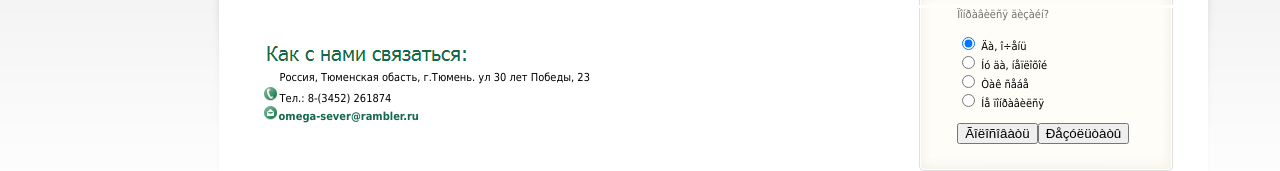
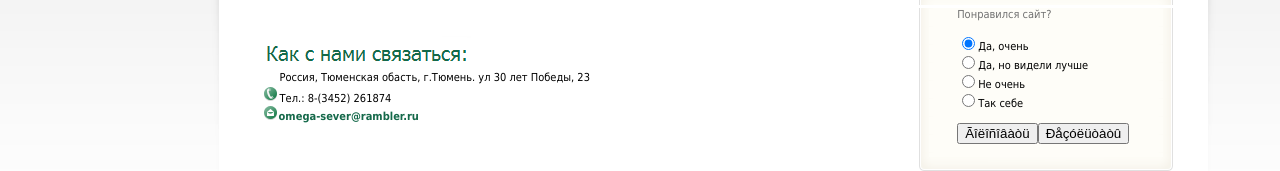
Before and after one commit to evgen-starkov/omega, a plain HTML site: page contacts.htm in a window 1280 px wide. Shown: the part 667-838 px from the top of the page. Drawn offline with Linux system fonts and the light colour scheme.

Commit message:
Update contacts.htm

```diff
--- a/contacts.htm
+++ b/contacts.htm
@@ -214,11 +214,11 @@
 
                 <td width="63%" align="left"><div id="vote-layer">
 
-        <table width="100%"><tbody><tr><td class="slink">Ïîíðàâèëñÿ äèçàéí?</td></tr></tbody></table><br>
+        <table width="100%"><tbody><tr><td class="slink">Понравился сайт?</td></tr></tbody></table><br>
 
 	    <form method="post" name="vote" action="">
 
-        <div id="dle-vote"><div class="vote"><input name="vote_check" type="radio" checked="checked" value="0"> Äà, î÷åíü</div><div class="vote"><input name="vote_check" type="radio" value="1"> Íó äà, íåïëîõîé</div><div class="vote"><input name="vote_check" type="radio" value="2"> Òàê ñåáå</div><div class="vote"><input name="vote_check" type="radio" value="3"> Íå ïîíðàâèëñÿ</div></div><br>
+        <div id="dle-vote"><div class="vote"><input name="vote_check" type="radio" checked="checked" value="0">Да, очень</div><div class="vote"><input name="vote_check" type="radio" value="1">Да, но видели лучше</div><div class="vote"><input name="vote_check" type="radio" value="2">Не очень</div><div class="vote"><input name="vote_check" type="radio" value="3">Так себе</div></div><br>
 
         <table width="100%">
 
```
